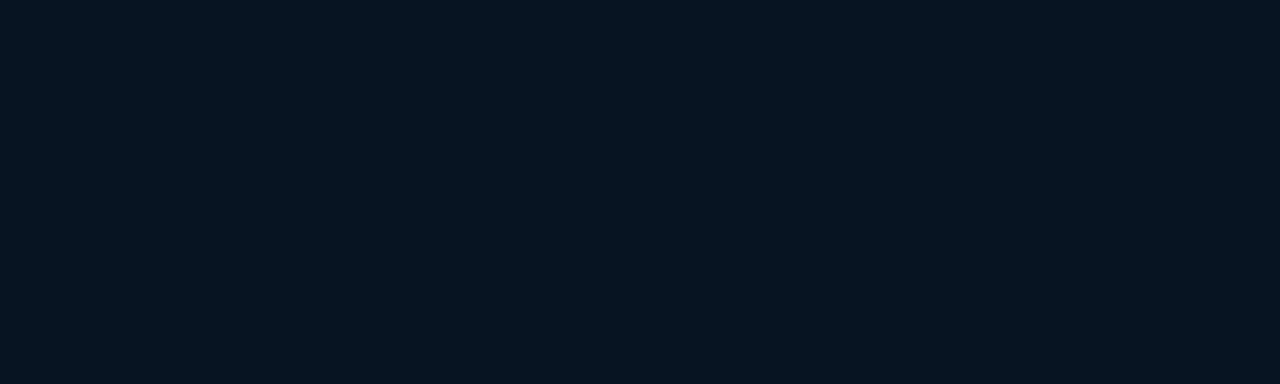
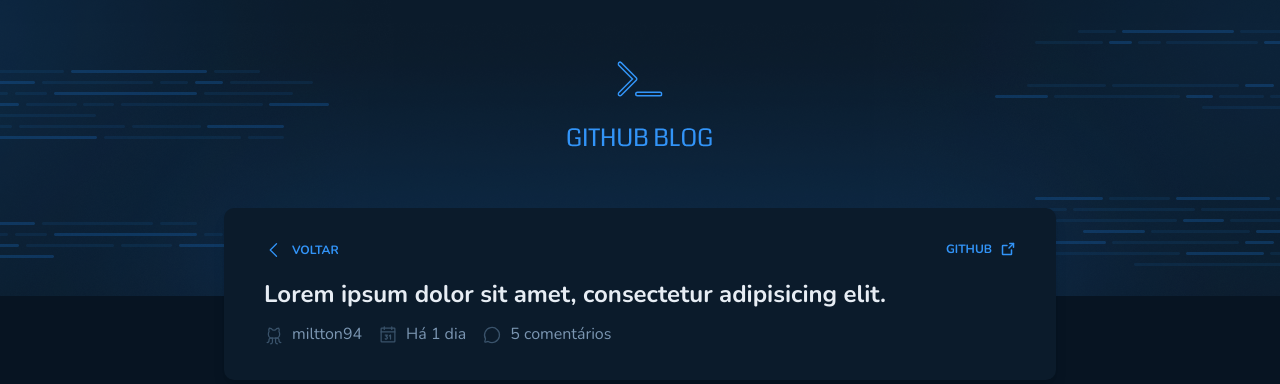
Before and after one commit to Miltton94/Github-blog, a React (Vite) app: page /post/1 in a window 1280 px wide. Before the commit this address had no page. Shown: the top 384 px of the page. Built offline with nearby package versions, Linux system fonts and the light colour scheme.

Commit message:
feat: create page post

```diff
--- a/src/Router.tsx
+++ b/src/Router.tsx
@@ -1,12 +1,14 @@
 import { Route, Routes } from 'react-router-dom'
 import Blog from './pages/Blog'
 import DefaultLayout from './defaultLayout'
+import Post from './pages/Post'
 
 export const Router = () => {
   return (
     <Routes>
       <Route path="/" element={<DefaultLayout />}>
         <Route path="/" element={<Blog />} />
+        <Route path="/post/:id" element={<Post />} />
       </Route>
     </Routes>
   )
--- a/src/components/Header.tsx
+++ b/src/components/Header.tsx
@@ -1,9 +1,11 @@
 import logo from '../assets/logo.svg'
-
+import { Link } from 'react-router-dom'
 const Header = () => {
   return (
     <header className="w-full h-[18.5rem] bg-header-image bg-no-repeat bg-center bg-cover flex items-center justify-center">
-      <img src={logo} alt="Github blog" className="mb-20" />
+      <Link to="/">
+        <img src={logo} alt="Github blog" className="mb-20" />
+      </Link>
     </header>
   )
 }
--- a/src/components/Pages/Blog/Profile.tsx
+++ b/src/components/Pages/Blog/Profile.tsx
@@ -28,15 +28,15 @@
         </p>
 
         <ul className="flex items-start xs:items-center sm:gap-6 gap-4 flex-col xs:flex-row xs:flex-wrap mt-2 sm:mt-auto">
-          <li className="flex items gap-2">
+          <li className="flex items-center gap-2">
             <GithubLogo size={20} className="text-label" /> miltton94
           </li>
 
-          <li className="flex items gap-2">
+          <li className="flex items-center gap-2">
             <Buildings size={20} className="text-label" /> Apucarana
           </li>
 
-          <li className="flex items gap-2">
+          <li className="flex items-center gap-2">
             <Users size={20} className="text-label" /> 123 seguidores
           </li>
         </ul>
--- /dev/null
+++ b/src/components/Pages/Post/PostHeader.tsx
@@ -0,0 +1,52 @@
+import {
+  ArrowSquareOut,
+  GithubLogo,
+  CaretLeft,
+  ChatCircle,
+  Calendar,
+} from 'phosphor-react'
+import ExternalLink from '../../ExternalLink'
+
+import { useNavigate } from 'react-router-dom'
+
+const PostHeader = () => {
+  const navigate = useNavigate()
+
+  return (
+    <section className="w-full min-h-[10.5rem] bg-profile shadow-lg relative rounded-[.625rem] py-8 px-10 flex flex-col -top-[5.5rem]">
+      <div className="flex items-center justify-between mb-[1.25rem]">
+        <button
+          onClick={() => navigate(-1)}
+          type="button"
+          className=" bg-none text-blue text-xs uppercase flex items-center gap-2 font-bold h-[1.1875rem] leading-5"
+        >
+          <CaretLeft size={20} /> Voltar
+        </button>
+
+        <ExternalLink href="#" target="_blank">
+          github <ArrowSquareOut size={16} weight="bold" />
+        </ExternalLink>
+      </div>
+
+      <h2 className="text-2xl text-title leading-[130%] font-bold">
+        Lorem ipsum dolor sit amet, consectetur adipisicing elit.
+      </h2>
+
+      <ul className="flex items-start xs:items-center text-span gap-2 sm:gap-4 flex-col xs:flex-row xs:flex-wrap mt-3">
+        <li className="flex items-center gap-2 ">
+          <GithubLogo size={20} className="text-label" /> miltton94
+        </li>
+
+        <li className="flex items-center gap-2">
+          <Calendar size={20} className="text-label" /> Há 1 dia
+        </li>
+
+        <li className="flex items-center gap-2">
+          <ChatCircle size={20} className="text-label" /> 5 comentários
+        </li>
+      </ul>
+    </section>
+  )
+}
+
+export default PostHeader
--- /dev/null
+++ b/src/pages/Post.tsx
@@ -0,0 +1,11 @@
+import PostHeader from '../components/Pages/Post/PostHeader'
+
+const Post = () => {
+  return (
+    <>
+      <PostHeader />
+    </>
+  )
+}
+
+export default Post
```
